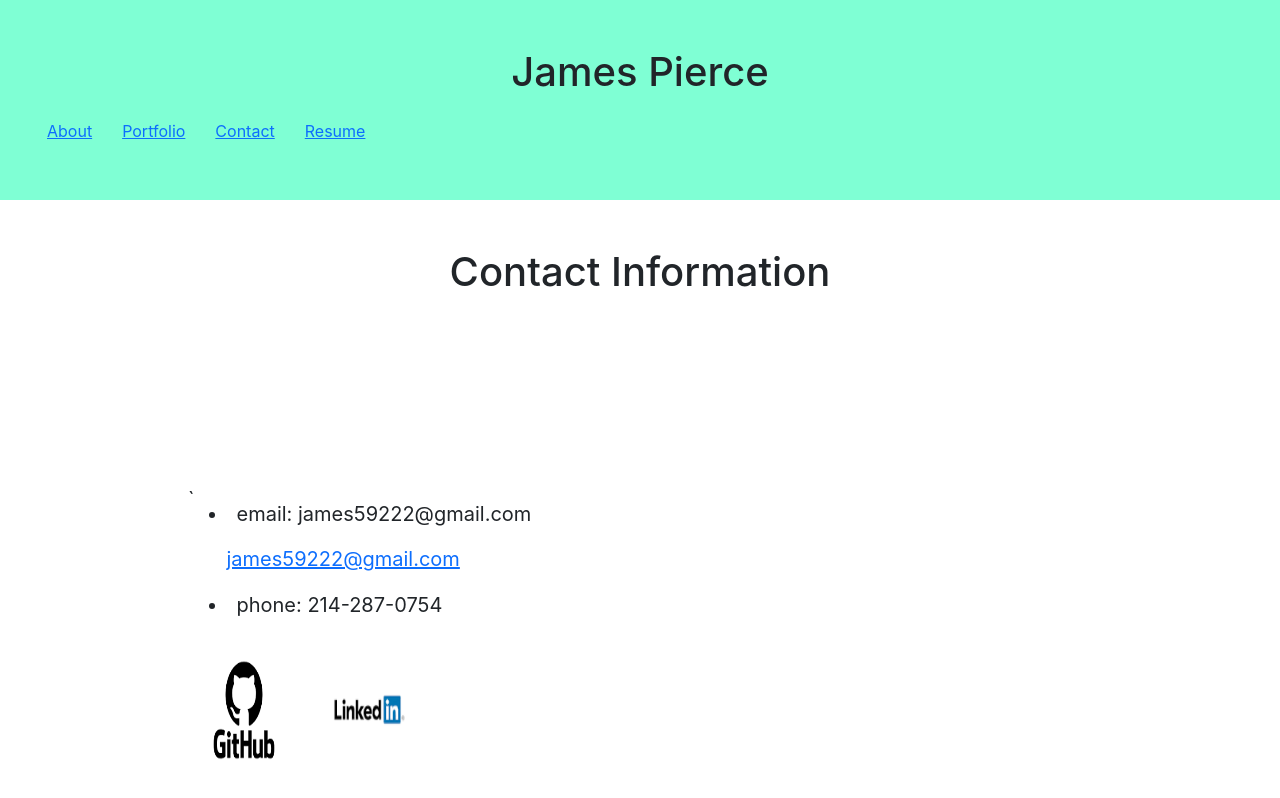
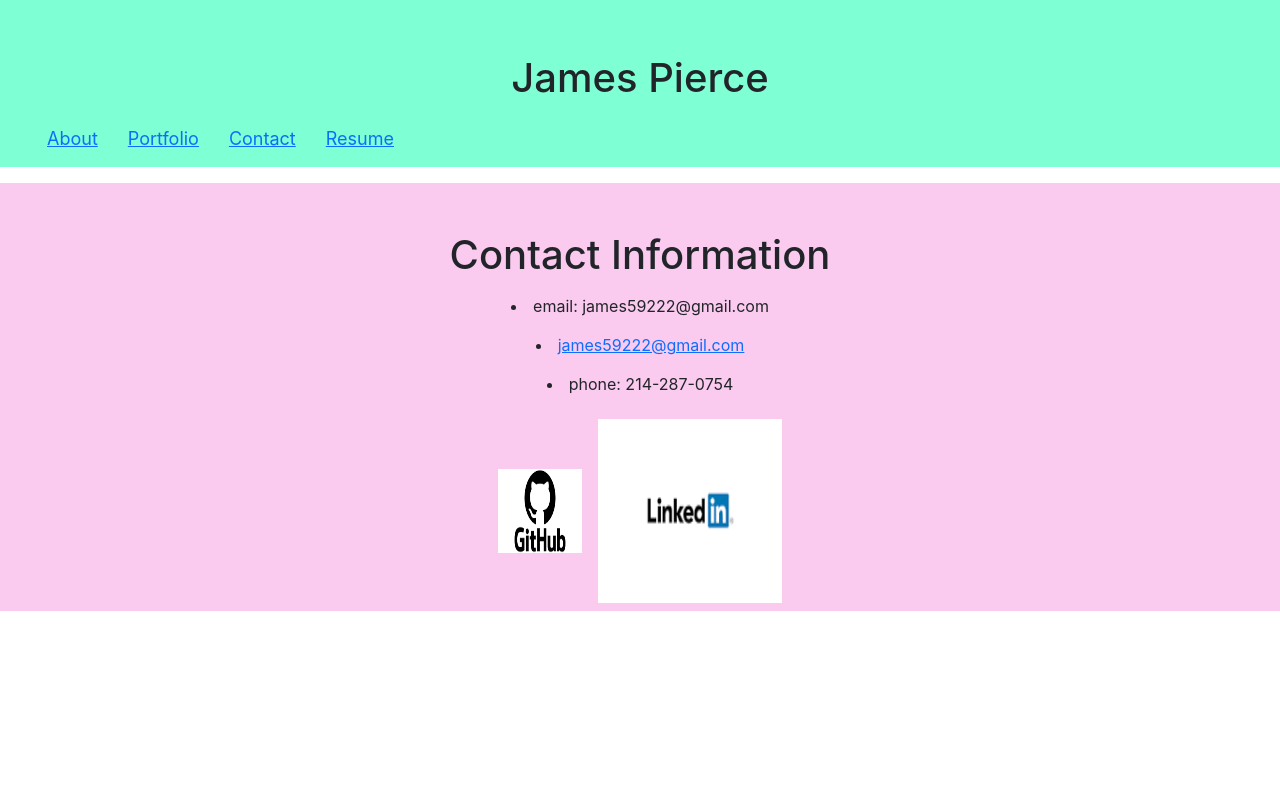
Before and after one commit to james59222/reactPorfolio, a React (Create React App) app: page /Contact in a window 1280 px wide. Shown: the top 798 px of the page. Built offline with nearby package versions, Linux system fonts and the light colour scheme.

Commit message:
adjusted pages and added css colors

```diff
--- a/src/App.css
+++ b/src/App.css
@@ -21,7 +21,7 @@
   align-items: center;
   justify-content: center;
   font-size: calc(10px + 2vmin);
-  color: white;
+  /* color: white; */
 }
 
 .App-link {
@@ -48,8 +48,12 @@ li{
   margin: 15px;
 
 }
-.Header{background-color: aquamarine;width: 100%;height:200px;}
+.Header {
+  background-color: aquamarine;width: 100%;height:100%;
+  font-size: large;
+}
 .aboutMe {
+  background-color: #83c5be;width: 100%;height: 100%;
   display: flex;
   font-size: 20px;
   margin: auto;
@@ -58,25 +62,32 @@ li{
   text-align: left;
 
   }
-  .contact {
-    display: flex;
+  .Contact {
+    background-color:#fbcaefff;width: 100%;height: 100%;
+    /* display: flex;
     font-size: 20px;
     margin: 100px;
     justify-content: flex-start;
     padding: 5.5rem;
     text-align: left;
-
+     */
+    }
+    .resumeHeader{
+      text-align: center;
     }
     .resume {
+      background-color: #a2d2ff;width: auto;height: auto;
       display: flex;
-      font-size: 20px;
+      font-size: 15px;
       margin: auto;
       justify-content: flex-start;
       padding: 5.5rem;
       text-align: left;
 
       }
-
+    .About{
+        background-color: #83c5be;width: 100%;height: 100%;
+      }
     .wk2challenge {
     font-size: medium;
     margin:auto;
@@ -102,3 +113,11 @@ li{
 
     .thumbnail:hover {
     transform: scale(2); }
+
+    .backgroundContacts {
+      background-color:e9c46a;width: 100%;height:100%;
+    }
+    .Portfolio {
+      background-color: #fefae0;width: 100%;height:100%;
+
+    }
--- a/src/components/about.js
+++ b/src/components/about.js
@@ -1,13 +1,16 @@
 import React from "react";
 import image3 from "./myPic.jpg";
-//jsx uses className for class,inputs and images must be self closing <div style={{width: "100%"}}> <img src="http/pic"/>
+//jsx uses className for class,inputs and images must be self closing <div style={{width: "100%"}}> <img src="http/pic"/>83c5be
+
+
 function About() {
+
   return (
-
+    <div className ="About">
     <div>
       <br></br>
       <br></br>
-      <h1><img src={image3} alt="Github Logo" class="thumbnail2" height="200" width="200" /></h1>
+      <h1><img src={image3} alt="Github Logo" class="thumbnail2" height="300" width="300" /></h1>
       <h1>About Me</h1>
         <div class="aboutMe">
 
@@ -23,7 +26,7 @@ function About() {
       </p>
       </div>
       </div>
-
+      </div>
   );
 }
 
--- a/src/components/contact.js
+++ b/src/components/contact.js
@@ -1,28 +1,31 @@
 import React from "react";
 import image from "./githubLogo.png";
-import image2 from "./linkedInLogo.png"
+import image2 from "./linkedInLogo.png";
+
 function Contact() {
+
   return (
+    <div className ="Contact">
     <div>
       <div>
       <br></br>
       <br></br>
+
       <h1>Contact Information</h1>
-        <div class="contact">
-    `   <p>
+        <div class="Contact">
+        <p>
         <li>email: james59222@gmail.com</li>
-        <ul><a href="mailto:james59222@gmail.com">james59222@gmail.com</a></ul>
+        <li><a href="mailto:james59222@gmail.com">james59222@gmail.com</a></li>
 
         <li>phone: 214-287-0754 </li>
         {/* <li>github: https://github.com/james59222</li> */}
-        <a href="https://github.com/james59222"><img src={image} alt="Github Logo" class="thumbnail2" height="100" width="100" /></a>
+
+        <a href="https://github.com/james59222"><img src={image} alt="Github Logo" class="thumbnail" height="100" width="100" /></a>
         {/* <li>linkedIn: www.linkedin.com/in/james-pierce-217a9879</li> */}
+        <a href="http://www.linkedin.com/in/james-pierce-217a9879"><img src={image2} alt="LinkedIn Logo" class="thumbnail" height="200" width="200" /></a>
 
-        <a href="http://www.linkedin.com/in/james-pierce-217a9879"><img src={image2} alt="LinkedIn Logo" class="thumbnail2" height="150" width="150" /></a>
-      <p>
-      </p>
-
-      </p>
+        </p>
+      </div>
       </div>
       </div>
 
--- a/src/components/header.js
+++ b/src/components/header.js
@@ -1,10 +1,9 @@
 import React from "react";
 import Nav from "./nav";
+<div className="Header"></div>
 function Header() {
   return (
-
-
-    <div className="Header">
+  <div className="Header">
           <br />
           <br />
       <h1>James Pierce</h1>
--- a/src/components/portfolio.js
+++ b/src/components/portfolio.js
@@ -4,7 +4,7 @@ import image2 from "./sbc2.jpg";
 
 function Portfolio() {
   return (
-    <div>
+    <div className="Portfolio">
 
       <h2>Professional Portfolio</h2>
       <div class="wk2Challenge">
--- a/src/components/resume.js
+++ b/src/components/resume.js
@@ -2,11 +2,16 @@ import React from "react";
 
 function Resume() {
   return (
+
+
+
+       <div class="resume">
     <div>
+
       <br />
       <br />
-      <h1>Resume</h1>
-      <div class="resume">
+
+
       <h1>
       Professional Summary</h1>
       <br />
```
Also changed, not shown: 1 other file (tests, documents, lock files or other folders).
